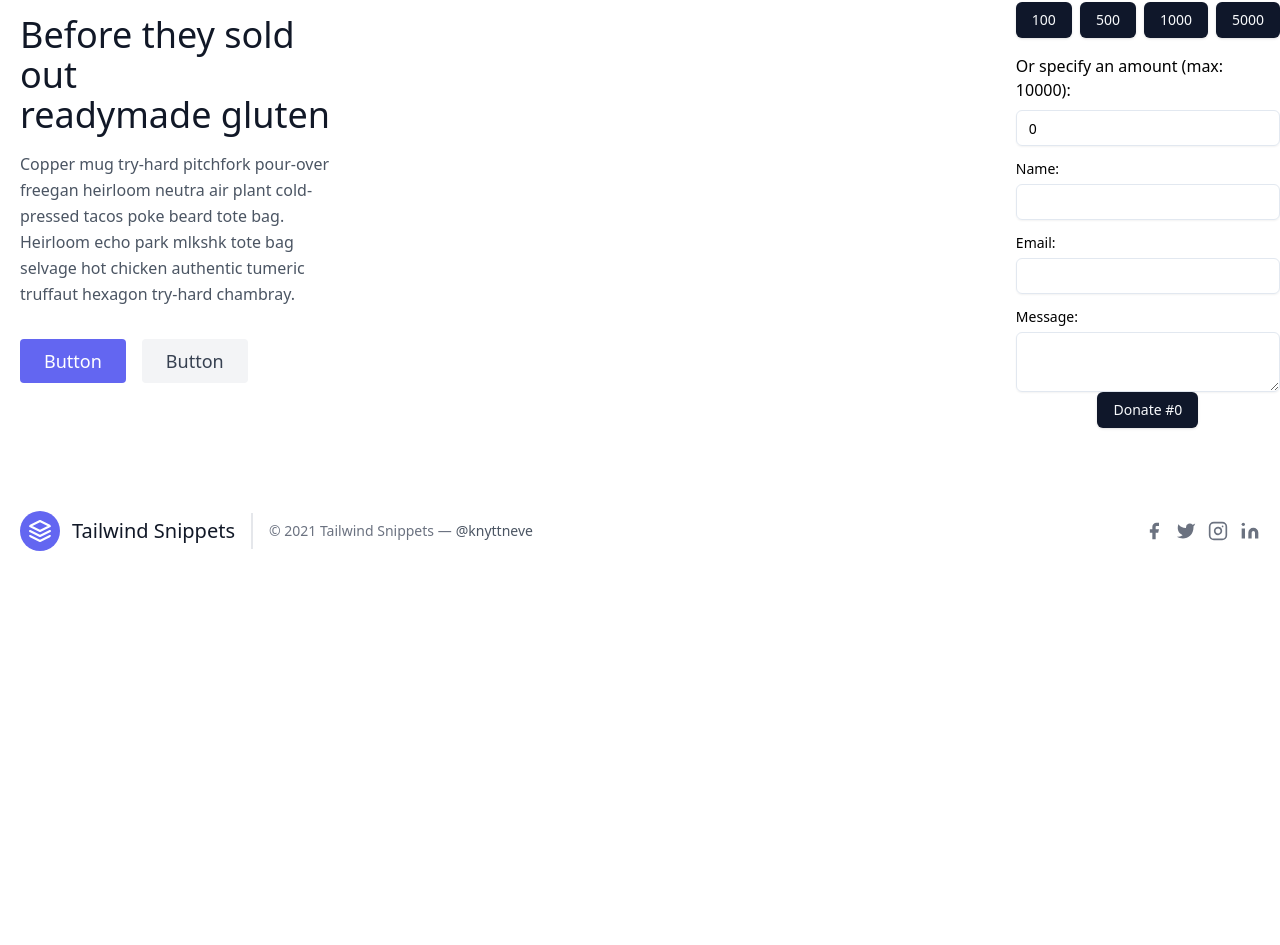
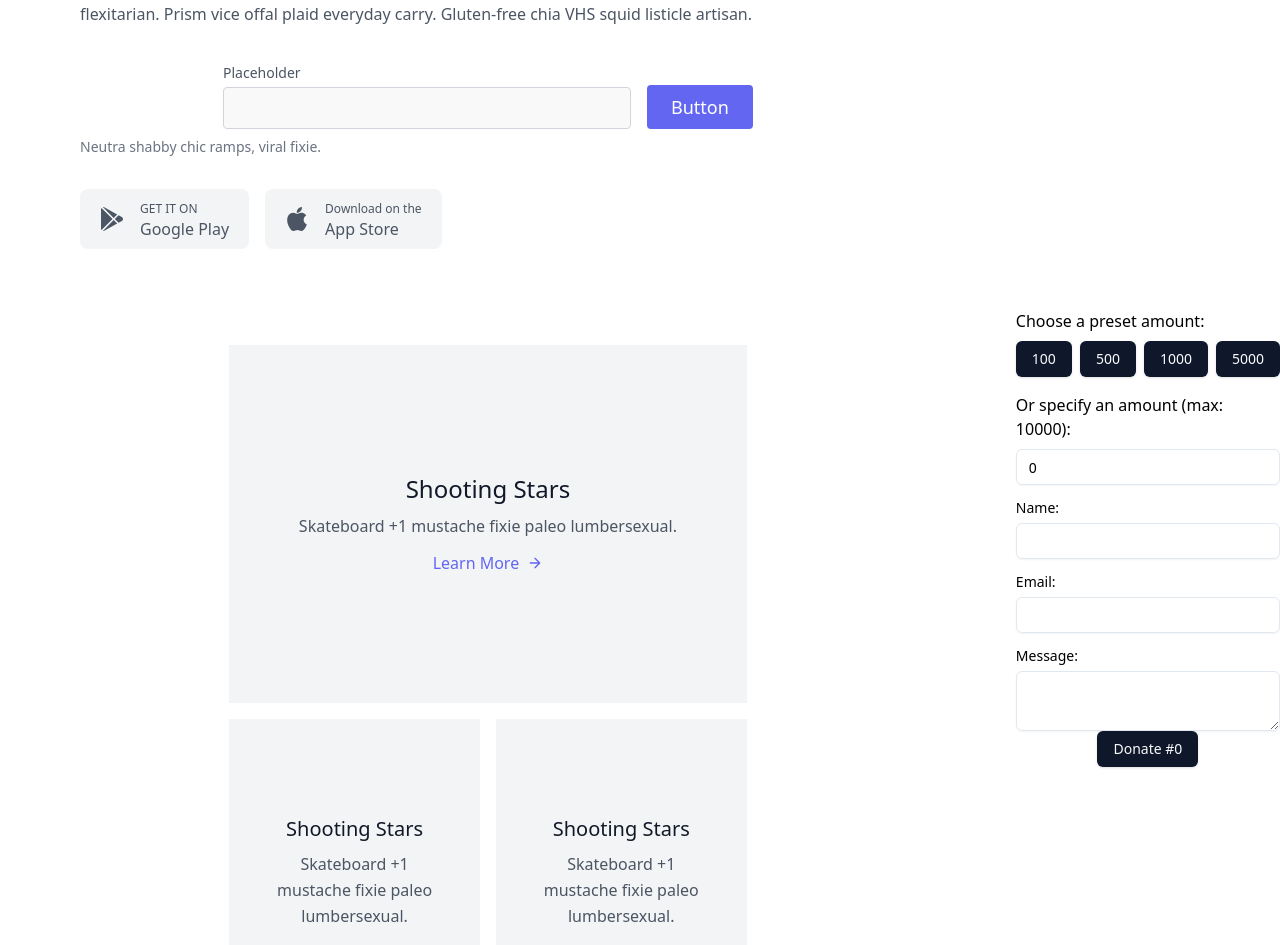
Before and after one commit to Abdulkareemoj/DonationsApp, a Next.js app: page / in a window 1280 px wide. Shown: the part 161-1106 px from the top of the page. Before the commit the page ends 800 px from the top, so only its background shows below. Built offline with nearby package versions, Linux system fonts and the light colour scheme.

Commit message:
add another section

```diff
--- a/src/components/mainCard.tsx
+++ b/src/components/mainCard.tsx
@@ -2,32 +2,162 @@
 
 const MainCard = () => {
   return (
-    <section className="text-gray-600 body-font">
-      <div className="container mx-auto flex px-5 py-24 md:flex-row flex-col items-center">
-        <div className="lg:flex-grow md:w-1/2 lg:pr-24 md:pr-16 flex flex-col md:items-start md:text-left mb-16 md:mb-0 items-center text-center">
+    <section className="text-gray-600 body-font border-orange-700 rounded-sm mx-20 flex flex-col">
+      {/* <img className="lg:w-2/6 md:w-3/6 w-5/6 mb-10 object-cover object-center rounded" alt="hero" src="https://dummyimage.com/720x600"> */}
+      <div className=" border-t-red-700">
         <h1 className="title-font sm:text-4xl text-3xl mb-4 font-medium text-gray-900">
-            Before they sold out
-            <br className="hidden lg:inline-block" />
-            readymade gluten
+          Knausgaard typewriter readymade marfa
         </h1>
         <p className="mb-8 leading-relaxed">
-            Copper mug try-hard pitchfork pour-over freegan heirloom neutra air
-            plant cold-pressed tacos poke beard tote bag. Heirloom echo park
-            mlkshk tote bag selvage hot chicken authentic tumeric truffaut
-            hexagon try-hard chambray.
+          Kickstarter biodiesel roof party wayfarers cold-pressed. Palo santo
+          live-edge tumeric scenester copper mug flexitarian. Prism vice offal
+          plaid everyday carry. Gluten-free chia VHS squid listicle artisan.
         </p>
-          <div className="flex justify-center">
+        <div className="flex w-full justify-center items-end">
+          <div className="relative mr-4 lg:w-full xl:w-1/2 w-2/4 md:w-full text-left">
+            <label
+              htmlFor="hero-field"
+              className="leading-7 text-sm text-gray-600"
+            >
+              Placeholder
+            </label>
+            <input
+              type="text"
+              id="hero-field"
+              name="hero-field"
+              className="w-full bg-gray-100 bg-opacity-50 rounded focus:ring-2 focus:ring-indigo-200 focus:bg-transparent border border-gray-300 focus:border-indigo-500 text-base outline-none text-gray-700 py-1 px-3 leading-8 transition-colors duration-200 ease-in-out"
+            />
+          </div>
           <button className="inline-flex text-white bg-indigo-500 border-0 py-2 px-6 focus:outline-none hover:bg-indigo-600 rounded text-lg">
             Button
           </button>
-            <button className="ml-4 inline-flex text-gray-700 bg-gray-100 border-0 py-2 px-6 focus:outline-none hover:bg-gray-200 rounded text-lg">
-              Button
+        </div>
+        <p className="text-sm mt-2 text-gray-500 mb-8 w-full">
+          Neutra shabby chic ramps, viral fixie.
+        </p>
+        <div className="flex">
+          <button className="bg-gray-100 inline-flex py-3 px-5 rounded-lg items-center hover:bg-gray-200 focus:outline-none">
+            <svg
+              xmlns="http://www.w3.org/2000/svg"
+              fill="currentColor"
+              className="w-6 h-6"
+              viewBox="0 0 512 512"
+            >
+              <path d="M99.617 8.057a50.191 50.191 0 00-38.815-6.713l230.932 230.933 74.846-74.846L99.617 8.057zM32.139 20.116c-6.441 8.563-10.148 19.077-10.148 30.199v411.358c0 11.123 3.708 21.636 10.148 30.199l235.877-235.877L32.139 20.116zM464.261 212.087l-67.266-37.637-81.544 81.544 81.548 81.548 67.273-37.64c16.117-9.03 25.738-25.442 25.738-43.908s-9.621-34.877-25.749-43.907zM291.733 279.711L60.815 510.629c3.786.891 7.639 1.371 11.492 1.371a50.275 50.275 0 0027.31-8.07l266.965-149.372-74.849-74.847z"></path>
+            </svg>
+            <span className="ml-4 flex items-start flex-col leading-none">
+              <span className="text-xs text-gray-600 mb-1">GET IT ON</span>
+              <span className="title-font font-medium">Google Play</span>
+            </span>
+          </button>
+          <button className="bg-gray-100 inline-flex py-3 px-5 rounded-lg items-center ml-4 hover:bg-gray-200 focus:outline-none">
+            <svg
+              xmlns="http://www.w3.org/2000/svg"
+              fill="currentColor"
+              className="w-6 h-6"
+              viewBox="0 0 305 305"
+            >
+              <path d="M40.74 112.12c-25.79 44.74-9.4 112.65 19.12 153.82C74.09 286.52 88.5 305 108.24 305c.37 0 .74 0 1.13-.02 9.27-.37 15.97-3.23 22.45-5.99 7.27-3.1 14.8-6.3 26.6-6.3 11.22 0 18.39 3.1 25.31 6.1 6.83 2.95 13.87 6 24.26 5.81 22.23-.41 35.88-20.35 47.92-37.94a168.18 168.18 0 0021-43l.09-.28a2.5 2.5 0 00-1.33-3.06l-.18-.08c-3.92-1.6-38.26-16.84-38.62-58.36-.34-33.74 25.76-51.6 31-54.84l.24-.15a2.5 2.5 0 00.7-3.51c-18-26.37-45.62-30.34-56.73-30.82a50.04 50.04 0 00-4.95-.24c-13.06 0-25.56 4.93-35.61 8.9-6.94 2.73-12.93 5.09-17.06 5.09-4.64 0-10.67-2.4-17.65-5.16-9.33-3.7-19.9-7.9-31.1-7.9l-.79.01c-26.03.38-50.62 15.27-64.18 38.86z"></path>
+              <path d="M212.1 0c-15.76.64-34.67 10.35-45.97 23.58-9.6 11.13-19 29.68-16.52 48.38a2.5 2.5 0 002.29 2.17c1.06.08 2.15.12 3.23.12 15.41 0 32.04-8.52 43.4-22.25 11.94-14.5 17.99-33.1 16.16-49.77A2.52 2.52 0 00212.1 0z"></path>
+            </svg>
+            <span className="ml-4 flex items-start flex-col leading-none">
+              <span className="text-xs text-gray-600 mb-1">
+                Download on the
+              </span>
+              <span className="title-font font-medium">App Store</span>
+            </span>
           </button>
         </div>
       </div>
-        <div className="lg:max-w-lg lg:w-full md:w-1/2 w-5/6">
-          {/* <img className="object-cover object-center rounded" alt="hero" src="https://dummyimage.com/720x600"> */}
+
+      <div>
+        <section className="text-gray-600 body-font">
+          <div className="container px-5 py-24 mx-auto flex flex-wrap">
+            <div className="lg:w-2/3 mx-auto">
+              <div className="flex flex-wrap w-full bg-gray-100 py-32 px-10 relative mb-4">
+                {/* <img alt="gallery" className="w-full object-cover h-full object-center block opacity-25 absolute inset-0" src="https://dummyimage.com/820x340"> */}
+                <div className="text-center relative z-10 w-full">
+                  <h2 className="text-2xl text-gray-900 font-medium title-font mb-2">
+                    Shooting Stars
+                  </h2>
+                  <p className="leading-relaxed">
+                    Skateboard +1 mustache fixie paleo lumbersexual.
+                  </p>
+                  <a className="mt-3 text-indigo-500 inline-flex items-center">
+                    Learn More
+                    <svg
+                      fill="none"
+                      stroke="currentColor"
+                      stroke-linecap="round"
+                      stroke-linejoin="round"
+                      stroke-width="2"
+                      className="w-4 h-4 ml-2"
+                      viewBox="0 0 24 24"
+                    >
+                      <path d="M5 12h14M12 5l7 7-7 7"></path>
+                    </svg>
+                  </a>
                 </div>
+              </div>
+              <div className="flex flex-wrap -mx-2">
+                <div className="px-2 w-1/2">
+                  <div className="flex flex-wrap w-full bg-gray-100 sm:py-24 py-16 sm:px-10 px-6 relative">
+                    {/* <img alt="gallery" className="w-full object-cover h-full object-center block opacity-25 absolute inset-0" src="https://dummyimage.com/542x460"> */}
+                    <div className="text-center relative z-10 w-full">
+                      <h2 className="text-xl text-gray-900 font-medium title-font mb-2">
+                        Shooting Stars
+                      </h2>
+                      <p className="leading-relaxed">
+                        Skateboard +1 mustache fixie paleo lumbersexual.
+                      </p>
+                      <a className="mt-3 text-indigo-500 inline-flex items-center">
+                        Learn More
+                        <svg
+                          fill="none"
+                          stroke="currentColor"
+                          stroke-linecap="round"
+                          stroke-linejoin="round"
+                          stroke-width="2"
+                          className="w-4 h-4 ml-2"
+                          viewBox="0 0 24 24"
+                        >
+                          <path d="M5 12h14M12 5l7 7-7 7"></path>
+                        </svg>
+                      </a>
+                    </div>
+                  </div>
+                </div>
+                <div className="px-2 w-1/2">
+                  <div className="flex flex-wrap w-full bg-gray-100 sm:py-24 py-16 sm:px-10 px-6 relative">
+                    {/* <img alt="gallery" className="w-full object-cover h-full object-center block opacity-25 absolute inset-0" src="https://dummyimage.com/542x420"> */}
+                    <div className="text-center relative z-10 w-full">
+                      <h2 className="text-xl text-gray-900 font-medium title-font mb-2">
+                        Shooting Stars
+                      </h2>
+                      <p className="leading-relaxed">
+                        Skateboard +1 mustache fixie paleo lumbersexual.
+                      </p>
+                      <a className="mt-3 text-indigo-500 inline-flex items-center">
+                        Learn More
+                        <svg
+                          fill="none"
+                          stroke="currentColor"
+                          stroke-linecap="round"
+                          stroke-linejoin="round"
+                          stroke-width="2"
+                          className="w-4 h-4 ml-2"
+                          viewBox="0 0 24 24"
+                        >
+                          <path d="M5 12h14M12 5l7 7-7 7"></path>
+                        </svg>
+                      </a>
+                    </div>
+                  </div>
+                </div>
+              </div>
+            </div>
+          </div>
+        </section>
       </div>
     </section>
   );
```
Lines whose indentation alone changed are shown as unchanged.
